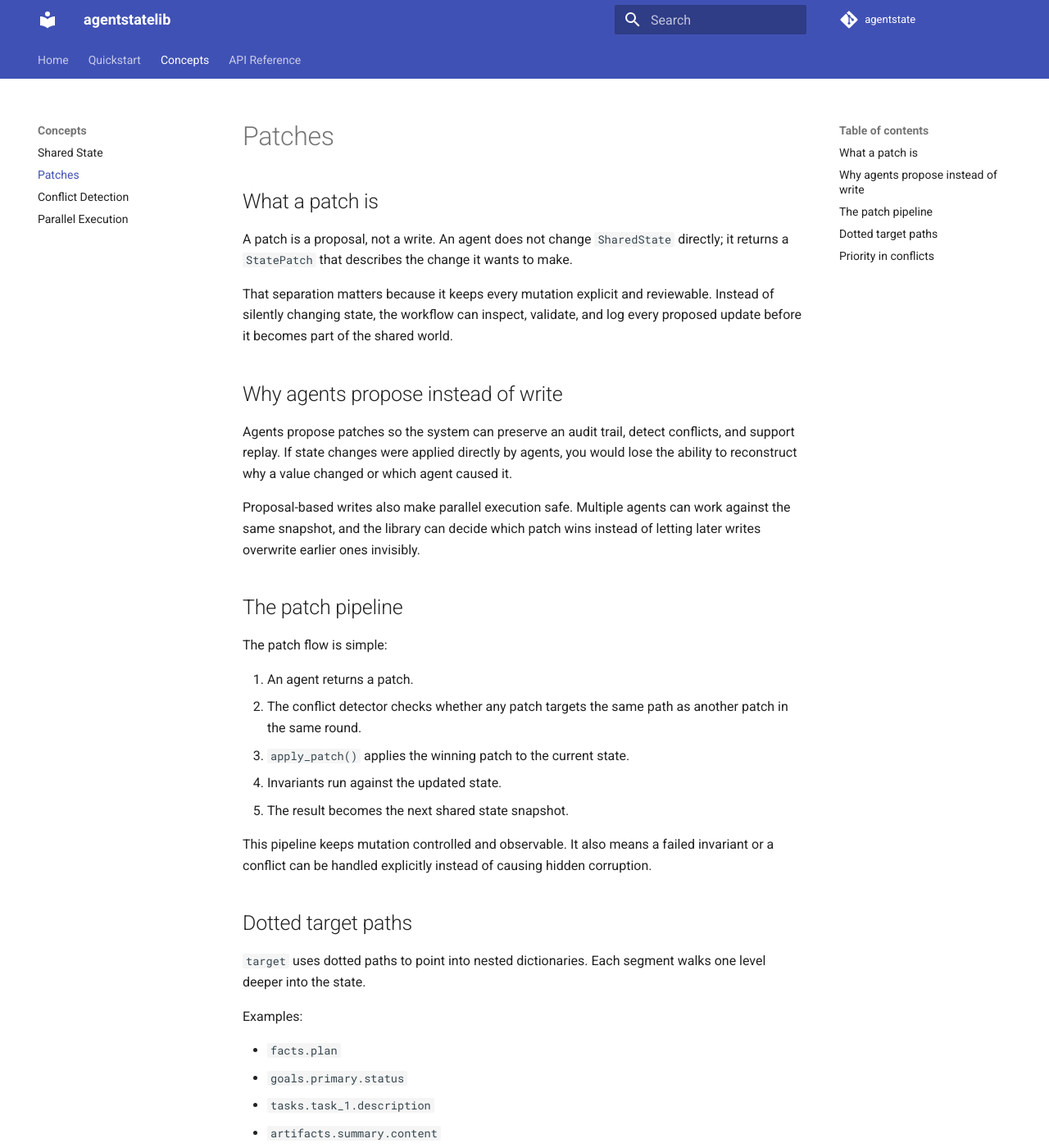
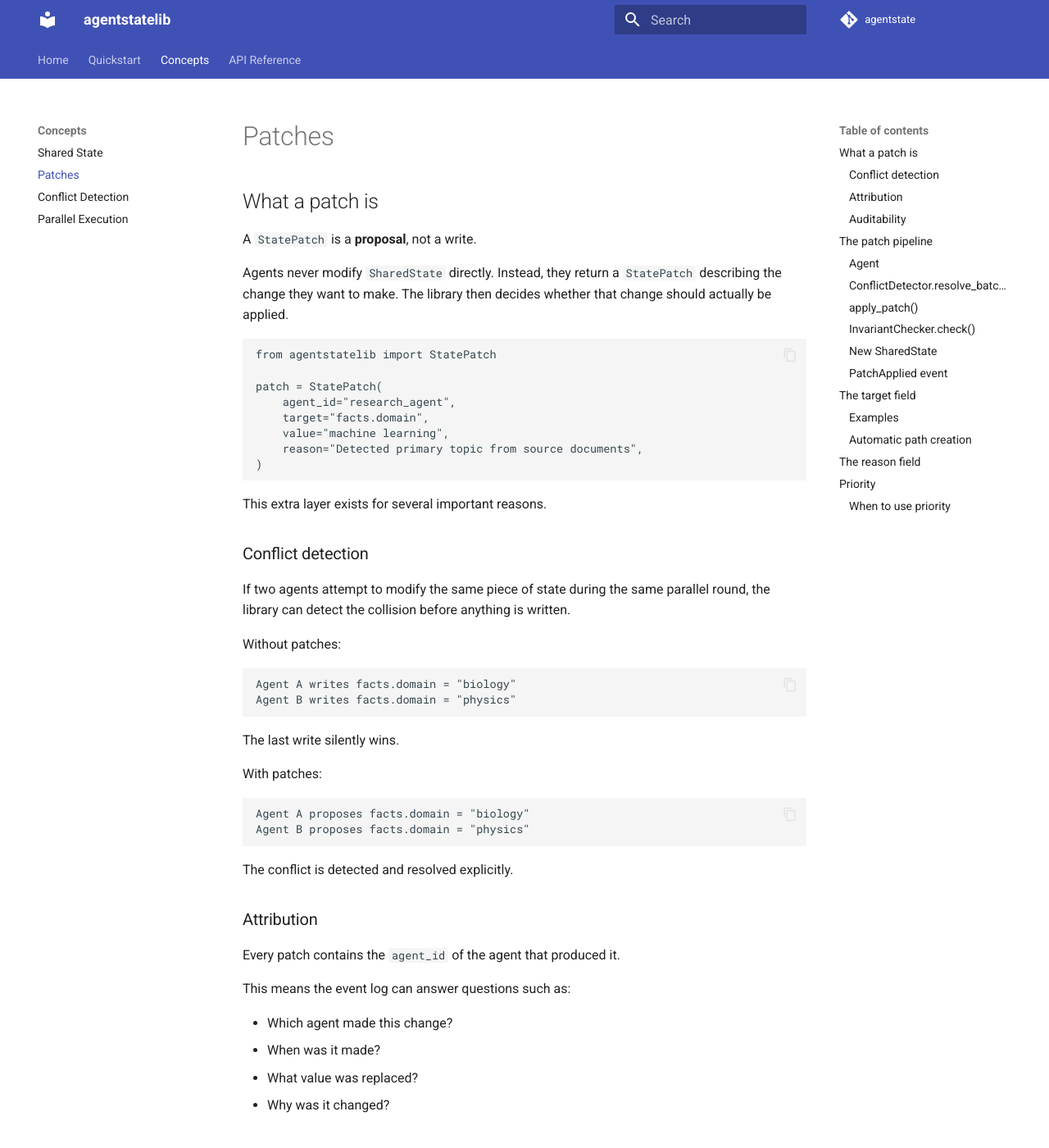
Before and after one commit to tanveer-12/agentstate, an MkDocs documentation site: the page built from docs/concepts/patches.md, in a window 1280 px wide and 1400 px high. Shown: the whole window at 82% size. Built offline with MkDocs 1.6.1 and Material for MkDocs 9.7.7, drawn with Linux system fonts in a browser that asks for light colours; comment, search, counter and statistics services are not loaded; the version menu is left out; some of the changed text lies outside the part shown.

Commit message:
Week 2: completed published code

````diff
--- a/agentstatelib/__init__.py
+++ b/agentstatelib/__init__.py
@@ -62,6 +62,8 @@ __all__ = [
     "AgentErrored",
     "event_adapter",
     "AgentGraph",
+    "EventQueue",
+    "WorkflowEvent",
     "AgentFn",
     "EdgeCondition",
     "slice_state",
--- a/docs/concepts/patches.md
+++ b/docs/concepts/patches.md
@@ -2,45 +2,330 @@
 
 ## What a patch is
 
-A patch is a proposal, not a write. An agent does not change `SharedState` directly; it returns a `StatePatch` that describes the change it wants to make.
+A `StatePatch` is a **proposal**, not a write.
 
-That separation matters because it keeps every mutation explicit and reviewable. Instead of silently changing state, the workflow can inspect, validate, and log every proposed update before it becomes part of the shared world.
+Agents never modify `SharedState` directly. Instead, they return a `StatePatch` describing the change they want to make. The library then decides whether that change should actually be applied.
 
-## Why agents propose instead of write
+```python
+from agentstatelib import StatePatch
 
-Agents propose patches so the system can preserve an audit trail, detect conflicts, and support replay. If state changes were applied directly by agents, you would lose the ability to reconstruct why a value changed or which agent caused it.
+patch = StatePatch(
+    agent_id="research_agent",
+    target="facts.domain",
+    value="machine learning",
+    reason="Detected primary topic from source documents",
+)
+```
 
-Proposal-based writes also make parallel execution safe. Multiple agents can work against the same snapshot, and the library can decide which patch wins instead of letting later writes overwrite earlier ones invisibly.
+This extra layer exists for several important reasons.
+
+### Conflict detection
+
+If two agents attempt to modify the same piece of state during the same parallel round, the library can detect the collision before anything is written.
+
+Without patches:
+
+```text
+Agent A writes facts.domain = "biology"
+Agent B writes facts.domain = "physics"
+```
+
+The last write silently wins.
+
+With patches:
+
+```text
+Agent A proposes facts.domain = "biology"
+Agent B proposes facts.domain = "physics"
+```
+
+The conflict is detected and resolved explicitly.
+
+### Attribution
+
+Every patch contains the `agent_id` of the agent that produced it.
+
+This means the event log can answer questions such as:
+
+- Which agent made this change?
+- When was it made?
+- What value was replaced?
+- Why was it changed?
+
+### Auditability
+
+Every patch requires a reason.
+
+This creates a human-readable history of workflow decisions and state transitions.
+
+Without patches, state changes happen silently.
+
+With patches, every change becomes an explicit event.
+
+---
 
 ## The patch pipeline
 
-The patch flow is simple:
+A patch travels through several stages before it becomes part of the workflow state.
 
-1. An agent returns a patch.
-2. The conflict detector checks whether any patch targets the same path as another patch in the same round.
-3. `apply_patch()` applies the winning patch to the current state.
-4. Invariants run against the updated state.
-5. The result becomes the next shared state snapshot.
+```text
+Agent
+  │
+  ▼
+StatePatch
+  │
+  ▼
+ConflictDetector.resolve_batch()
+  │
+  ▼
+apply_patch()
+  │
+  ▼
+InvariantChecker.check()
+  │
+  ▼
+New SharedState
+  │
+  ▼
+PatchApplied event logged
+```
 
-This pipeline keeps mutation controlled and observable. It also means a failed invariant or a conflict can be handled explicitly instead of causing hidden corruption.
+Each stage has a single responsibility.
 
-## Dotted target paths
+### Agent
 
-`target` uses dotted paths to point into nested dictionaries. Each segment walks one level deeper into the state.
+Produces a `StatePatch`.
+
+The agent does not modify state itself.
+
+### ConflictDetector.resolve_batch()
+
+Receives all patches produced during the current parallel round.
+
+If multiple patches target the same path, the configured conflict resolution strategy chooses a winner.
+
+### apply_patch()
+
+Applies the winning patch to a copy of the current state.
+
+The original state object remains unchanged.
+
+### InvariantChecker.check()
+
+Validates that the updated state still satisfies workflow invariants.
 
 Examples:
 
-- `facts.plan`
-- `goals.primary.status`
-- `tasks.task_1.description`
-- `artifacts.summary.content`
+- Tasks must reference valid goals.
+- Completed goals cannot have unfinished tasks.
 
-In practice, this lets agents update precise parts of the shared world. You can patch a single fact, a task status, or an artifact field without replacing the whole object.
+If an error-level invariant fails, workflow execution stops.
 
-## Priority in conflicts
+### New SharedState
 
-When two patches collide, `priority` helps the resolver choose between them. Higher priority patches can be favored over lower priority patches, depending on the configured conflict resolution strategy.
+A new immutable snapshot is created.
 
-That gives you a way to encode policy into the workflow. For example, a coordinator agent might have higher priority than a worker agent, or a human-approved patch might outrank an automatically generated one.
+All agents in the next round will read this updated snapshot.
 
-Without agentstatelib, agent B silently overwrites agent A's work. With agentstatelib, the conflict is detected, resolved by your configured strategy, and logged.
+### PatchApplied event
+
+A `PatchApplied` event is written to the event store.
+
+The event contains:
+
+- patch ID
+- target path
+- old value
+- new value
+- reason
+- workflow ID
+- agent ID
+
+This event becomes part of the permanent audit trail.
+
+---
+
+## The target field
+
+The `target` field specifies **where** the update should be applied.
+
+Targets use dotted-path notation.
+
+```python
+StatePatch(
+    agent_id="agent",
+    target="facts.domain",
+    value="robotics",
+    reason="Detected topic",
+)
+```
+
+This updates:
+
+```python
+state.facts["domain"]
+```
+
+### Examples
+
+Fact update:
+
+```python
+target="facts.domain"
+```
+
+Task update:
+
+```python
+target="tasks.research.status"
+```
+
+Artifact update:
+
+```python
+target="artifacts.draft.content"
+```
+
+Decision metadata:
+
+```python
+target="facts.selected_model"
+```
+
+### Automatic path creation
+
+Intermediate dictionaries are created automatically.
+
+```python
+set_nested({}, "tasks.t1.status", "done")
+```
+
+Produces:
+
+```python
+{
+    "tasks": {
+        "t1": {
+            "status": "done"
+        }
+    }
+}
+```
+
+You do not need to manually create every level beforehand.
+
+This allows agents to propose updates using simple dotted paths regardless of how deeply nested the target location is.
+
+---
+
+## The reason field
+
+The `reason` field is technically required and should be treated as required in spirit as well.
+
+A good reason explains **why** the change is being made.
+
+Poor example:
+
+```python
+reason="done"
+```
+
+This tells future readers almost nothing.
+
+Better example:
+
+```python
+reason="Completed literature review and identified 12 relevant papers"
+```
+
+Now the event log immediately communicates:
+
+- what happened
+- why it happened
+- what work was completed
+
+When debugging workflows weeks later, the reason field often becomes the most valuable piece of information in the entire event log.
+
+Compare:
+
+```text
+facts.paper_count = 12
+reason = "done"
+```
+
+versus
+
+```text
+facts.paper_count = 12
+reason = "Completed literature review and identified 12 relevant papers"
+```
+
+The second entry explains the workflow state without requiring any additional investigation.
+
+As a rule, write reasons for humans, not machines.
+
+---
+
+## Priority
+
+`StatePatch` includes an optional `priority` field.
+
+```python
+patch = StatePatch(
+    agent_id="planner",
+    target="facts.strategy",
+    value="approach_a",
+    reason="Planner selected strategy",
+    priority=10,
+)
+```
+
+Default value:
+
+```python
+priority = 0
+```
+
+Priority becomes important when using the `PriorityBased` conflict resolver.
+
+```text
+Patch A priority = 5
+Patch B priority = 10
+```
+
+Patch B wins.
+
+If priorities are equal:
+
+```text
+Patch A priority = 10
+Patch B priority = 10
+```
+
+The resolver falls back to timestamp ordering (last-write-wins behavior).
+
+### When to use priority
+
+Use higher priorities for agents whose decisions should dominate others.
+
+Examples:
+
+- Planner agent over worker agents
+- Human approval agent over autonomous agents
+- Validation agent over extraction agents
+
+Example:
+
+```python
+StatePatch(
+    agent_id="human_review",
+    target="facts.approved",
+    value=True,
+    reason="Human reviewer approved output",
+    priority=100,
+)
+```
+
+This ensures the human review decision wins conflicts against lower-priority automated agents.
+
+If you do not need hierarchical authority between agents, leave the priority field at its default value of `0`.
--- a/docs/quickstart.md
+++ b/docs/quickstart.md
@@ -1,4 +1,6 @@
-Quickstart guide — coming with v0.1.2# Quickstart
+# Quickstart
+
+Get your first workflow running in under five minutes.
 
 ## Install
 
@@ -6,95 +8,165 @@ Quickstart guide — coming with v0.1.2# Quickstart
 pip install agentstate-lib
 ```
 
-## Working example
+## Working Example
 
 ```python
 import asyncio
-from agentstatelib import SharedState, AgentGraph, StatePatch
+
+from agentstatelib import AgentGraph, SharedState, StatePatch
 
 graph = AgentGraph()
 
+
 @graph.node("planner", context=["goal"])
 async def planner(ctx):
-    return StatePatch(agent_id="planner", target="facts.plan", value="done", reason="planned")
+    return StatePatch(
+        agent_id="planner",
+        target="facts.plan",
+        value="research topic",
+        reason="Created initial plan",
+    )
 
-@graph.node("analyst", context=["facts"])
-async def analyst(ctx):
-    return StatePatch(agent_id="analyst", target="facts.analysis", value="ready", reason="analyzed")
 
-@graph.node("writer", context=["facts"])
+@graph.node("researcher", context=["facts.plan"])
+async def researcher(ctx):
+    return StatePatch(
+        agent_id="researcher",
+        target="facts.research",
+        value="Found three useful sources",
+        reason="Completed research step",
+    )
+
+
+@graph.node("writer", context=["facts.research"])
 async def writer(ctx):
     return StatePatch(
         agent_id="writer",
-        target="artifacts.report",
-        value={"produced_by": "writer", "artifact_type": "summary", "content": "final report"},
-        reason="written",
+        target="facts.report",
+        value="Final report drafted",
+        reason="Converted research into report",
     )
 
-graph.edge("planner", "analyst", lambda s: s.get("facts", {}).get("plan") == "done")
-graph.edge("analyst", "writer", lambda s: s.get("facts", {}).get("analysis") == "ready")
+
+graph.edge(
+    "planner",
+    "researcher",
+    lambda s: s.get("facts", {}).get("plan") == "research topic",
+)
+
+graph.edge(
+    "researcher",
+    "writer",
+    lambda s: s.get("facts", {}).get("research")
+    == "Found three useful sources",
+)
+
 
 async def main():
-    state = SharedState(goal="test workflow")
-    final = await graph.run(state, start="planner")
-    assert final.facts["plan"] == "done"
-    assert final.facts["analysis"] == "ready"
-    assert final.artifacts["report"].content == "final report"
-    print("quickstart example passes")
+    state = SharedState(
+        goal="Write a market research report"
+    )
+
+    final = await graph.run(
+        state,
+        start="planner",
+    )
+
+    print(final.facts)
+
 
 asyncio.run(main())
 ```
 
-## Parallel agents
+Output:
+
+```python
+{
+    "plan": "research topic",
+    "research": "Found three useful sources",
+    "report": "Final report drafted",
+}
+```
+
+## Parallel Agents
+
+Multiple agents can run in the same round.
+
+Pass a list to `start=`:
+
+```python
+final = await graph.run(
+    state,
+    start=["analyst_a", "analyst_b"],
+)
+```
+
+Example:
 
 ```python
 import asyncio
-from agentstatelib import SharedState, AgentGraph, StatePatch
+
+from agentstatelib import AgentGraph, SharedState, StatePatch
 
 graph = AgentGraph()
 
-@graph.node("analyst_a", context=["goal"])
+
+@graph.node("analyst_a")
 async def analyst_a(ctx):
-    return StatePatch(agent_id="analyst_a", target="facts.a", value="complete", reason="analysis a done")
-
-@graph.node("analyst_b", context=["goal"])
-async def analyst_b(ctx):
-    return StatePatch(agent_id="analyst_b", target="facts.b", value="complete", reason="analysis b done")
-
-@graph.node("writer", context=["facts"])
-async def writer(ctx):
     return StatePatch(
-        agent_id="writer",
-        target="artifacts.summary",
-        value={"produced_by": "writer", "artifact_type": "summary", "content": "merged analysis"},
-        reason="merged",
+        agent_id="analyst_a",
+        target="facts.a",
+        value="complete",
+        reason="Analysis A finished",
     )
 
-graph.edge("analyst_a", "writer", lambda s: s.get("facts", {}).get("a") == "complete")
-graph.edge("analyst_b", "writer", lambda s: s.get("facts", {}).get("b") == "complete")
+
+@graph.node("analyst_b")
+async def analyst_b(ctx):
+    return StatePatch(
+        agent_id="analyst_b",
+        target="facts.b",
+        value="complete",
+        reason="Analysis B finished",
+    )
+
 
 async def main():
-    state = SharedState(goal="parallel test")
-    final = await graph.run(state, start=["analyst_a", "analyst_b"])
-    assert final.facts["a"] == "complete"
-    assert final.facts["b"] == "complete"
-    assert final.artifacts["summary"].content == "merged analysis"
+    state = SharedState(goal="Run analysis")
+
+    final = await graph.run(
+        state,
+        start=["analyst_a", "analyst_b"],
+    )
+
+    print(final.facts)
+
 
 asyncio.run(main())
 ```
 
-## What's happening
+Both agents execute concurrently in round 1 and their patches are batch-resolved before being applied.
 
-- `SharedState` is the shared workflow snapshot every agent reads from.
+## What's Happening?
+
+- `SharedState` is the shared world model that all agents read from.
 - `@graph.node(...)` registers an async function as an agent in the graph.
-- `StatePatch` is the structured change an agent proposes instead of mutating state directly.
-- The edge condition decides whether the next agent should run based on the current state.
-- In the parallel example, `start=["analyst_a", "analyst_b"]` tells the graph to run both agents in the first round.
+- Agents never mutate state directly. They return a `StatePatch`.
+- A `StatePatch` is a proposal describing a state change.
+- Edge conditions decide whether downstream agents should run.
+- All agents in a round see the same state snapshot.
+- `start=["analyst_a", "analyst_b"]` runs both agents in parallel during the first round.
+- Conflicting patches are resolved before any state updates occur.
 
-## Next steps
+## Next Steps
+
+Learn the core concepts:
 
 - [SharedState](./concepts/shared-state.md)
 - [Patches](./concepts/patches.md)
-- [API reference: State](./api-reference/state.md)
-- [API reference: Patch](./api-reference/patch.md)
-- [API reference: Graph](./api-reference/graph.md)
+
+Explore the API:
+
+- [State Models](./api-reference/state.md)
+- [Patch API](./api-reference/patch.md)
+- [Graph API](./api-reference/graph.md)
````
Also changed, not shown: 8 other files.
